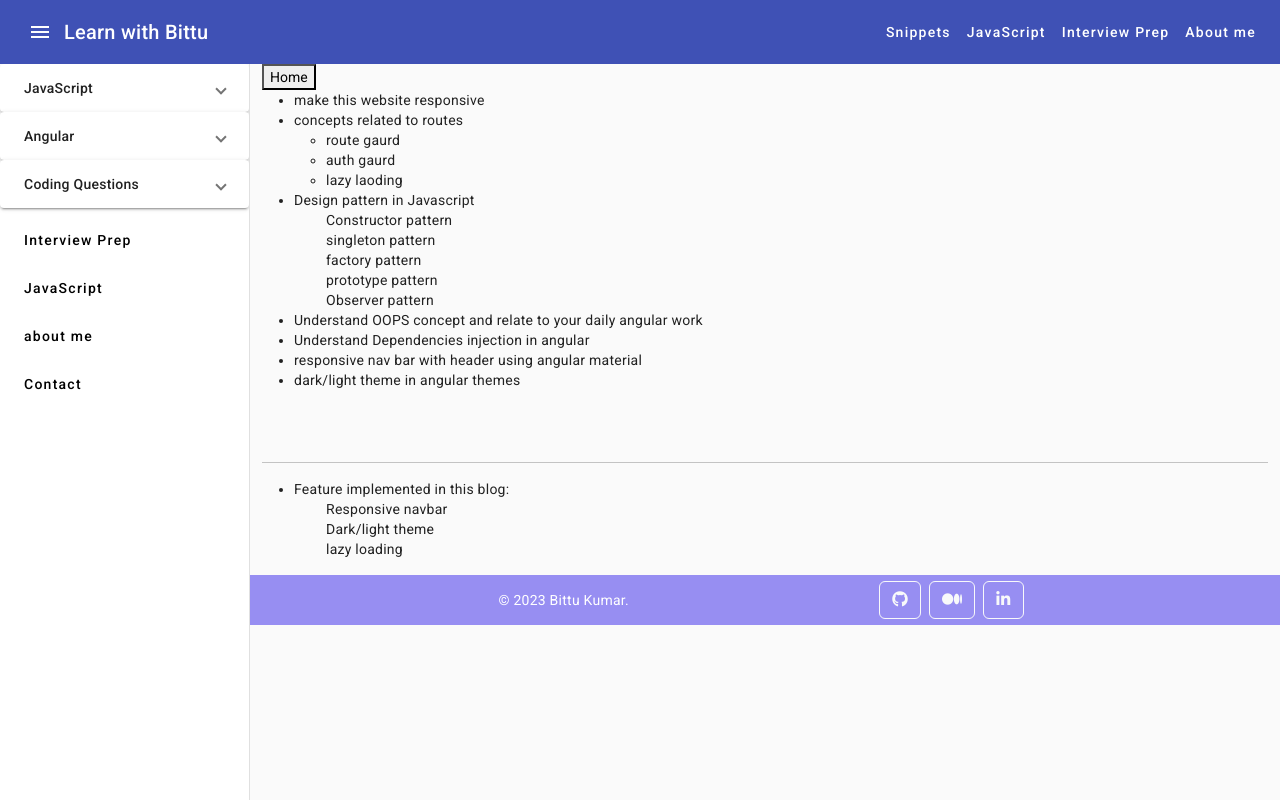
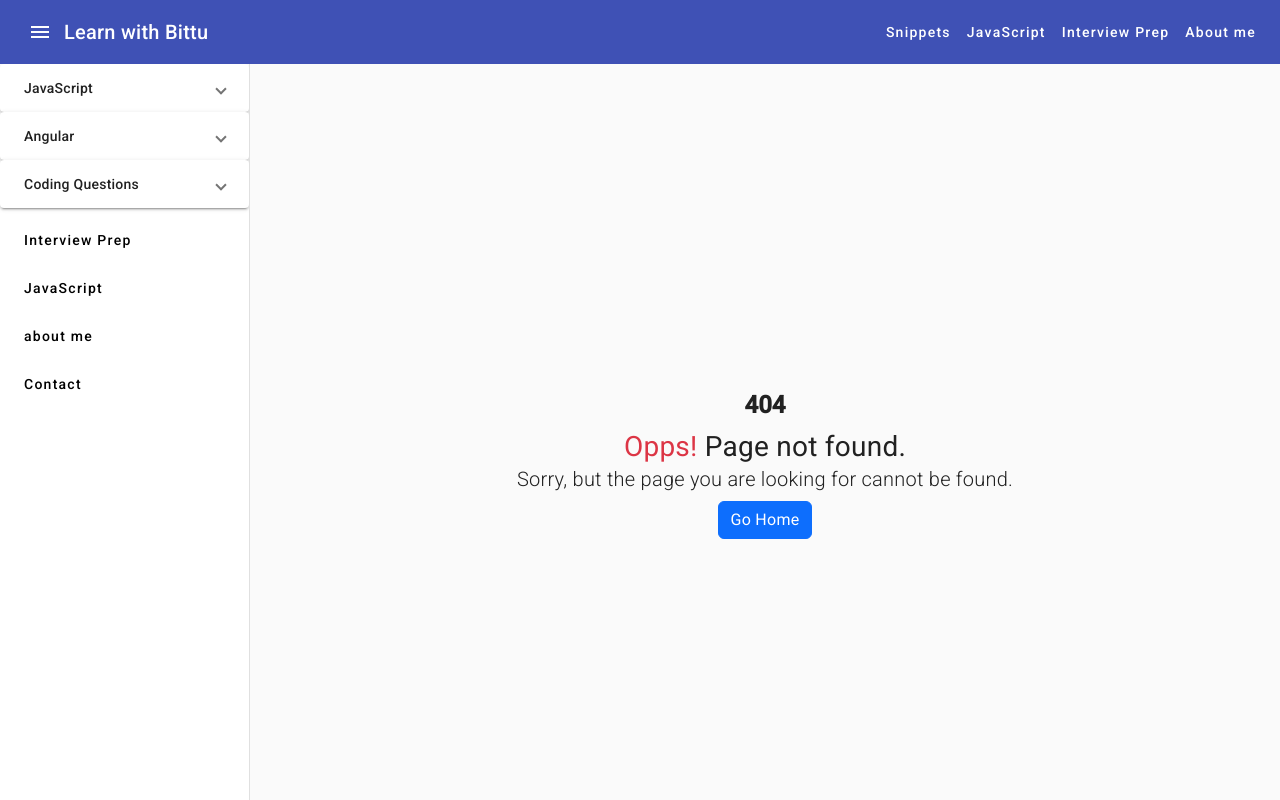
Before and after one commit to bittu1040/Learn-with-Bittu, an Angular app: page /todo in a window 1280 px wide. Built offline with nearby package versions, Linux system fonts and the light colour scheme.

Commit message:
deleted unused files

```diff
--- a/src/app/app-routing.module.ts
+++ b/src/app/app-routing.module.ts
@@ -2,7 +2,6 @@ import { NgModule } from '@angular/core';
 import { RouterModule, Routes } from '@angular/router';
 import { HomeComponent } from './components/home/home.component';
 import { ContactComponent } from './components/contact/contact.component';
-import { MyLearningPathComponent } from './components/my-learning-path/my-learning-path.component';
 import { PageNotFoundComponent } from './components/page-not-found/page-not-found.component';
 
 const routes: Routes = [
@@ -10,7 +9,6 @@ const routes: Routes = [
   {path: 'aboutme', component: HomeComponent},
   {path: 'contact', component: ContactComponent},
   {path: 'learn', loadChildren: () => import('./module/learn/learn.module').then(m => m.LearnModule)},
-  {path: 'todo', component: MyLearningPathComponent},
   {path: '**', component:PageNotFoundComponent}
 ];
 
--- a/src/app/app.module.ts
+++ b/src/app/app.module.ts
@@ -13,7 +13,6 @@ import { FormsModule, ReactiveFormsModule } from '@angular/forms';
 import { MatFormFieldModule } from '@angular/material/form-field';
 import {MatInputModule} from '@angular/material/input';
 import {MatIconModule} from '@angular/material/icon';
-import { MyLearningPathComponent } from './components/my-learning-path/my-learning-path.component';
 import {MatToolbarModule} from '@angular/material/toolbar';
 import {MatProgressBarModule} from '@angular/material/progress-bar';
 import {MatSidenavModule} from '@angular/material/sidenav';
@@ -28,7 +27,6 @@ import { LearnModule } from './module/learn/learn.module';
     AppComponent,
     HomeComponent,
     ContactComponent,
-    MyLearningPathComponent,
     PageNotFoundComponent
   ],
   imports: [
--- a/src/app/components/my-learning-path/my-learning-path.component.html
+++ /dev/null
@@ -1,42 +0,0 @@
-<button (click)="goToHome()">Home</button>
-
-<ul>
-    <li>make this website responsive</li>
-    <li>concepts related to routes
-        <ul>
-            <li>route gaurd</li>
-            <li>auth gaurd</li>
-            <li>lazy laoding</li>
-        </ul>
-    </li>
-    <li>Design pattern in Javascript
-        <ul>Constructor pattern</ul>
-        <ul>singleton pattern</ul>
-        <ul>factory pattern</ul>
-        <ul> prototype pattern</ul>
-        <ul>Observer pattern</ul>
-    </li>
-    <li>Understand OOPS concept and relate to your daily angular work</li>
-    <li>Understand Dependencies injection in angular</li>
-    <li>responsive nav bar with header using angular material</li>
-  <!-- https://stackblitz.com/edit/angular-material-responsive-navigation-bar-tu8doo
-    https://www.appsloveworld.com/angular/100/271/how-to-implement-sidenav-header-footer-in-angular-material
- https://www.appsloveworld.com/angular/100/271/how-to-implement-sidenav-header-footer-in-angular-material
- https://docs.google.com/document/d/1iDVVh_6LuHKYMGSY8sXMWFjgDAixAgUwmP0xKlfOg4A/edit#heading=h.pl7ttl3olzqu
- https://angular-training-guide.rangle.io/
- https://angular-challenges.vercel.app/challenges/angular/3-directive-enhancement/
- https://www.jschallenger.com/
-  -->
-    <li>dark/light theme in angular themes</li>
-</ul>
-
-<br><br> <hr>
-
-<ul>
-  <li>
-    Feature implemented in this blog:
-    <ul>Responsive navbar</ul>
-    <ul>Dark/light theme</ul>
-    <ul>lazy loading</ul>
-  </li>
-</ul>
--- a/src/app/components/my-learning-path/my-learning-path.component.ts
+++ /dev/null
@@ -1,17 +0,0 @@
-import { Component } from '@angular/core';
-import { Router } from '@angular/router';
-
-@Component({
-  selector: 'app-my-learning-path',
-  templateUrl: './my-learning-path.component.html',
-  styleUrls: ['./my-learning-path.component.css']
-})
-export class MyLearningPathComponent {
-
-  constructor(private router: Router){
-
-  }
-  goToHome(){
-    this.router.navigateByUrl('/');
-  }
-}
```
Also changed, not shown: src/app/components/my-learning-path/my-learning-path.component.css (deleted), 1 other file (tests, documents, lock files or other folders).
